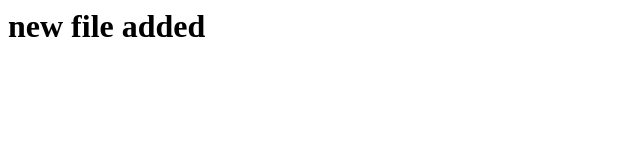
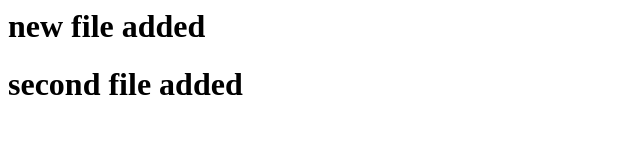
Before and after one commit to snaidu222/aws-devops, a plain HTML site: page index.html in a window 1280 px wide. Shown: the whole page, without its empty margins (0-640 px from the left). Drawn offline with Linux system fonts and the light colour scheme.

Commit message:
new content file added

```diff
--- a/index.html
+++ b/index.html
@@ -1 +1,3 @@
 <h1>new file added</h1>
+
+<h1>second file added</h1>
```
